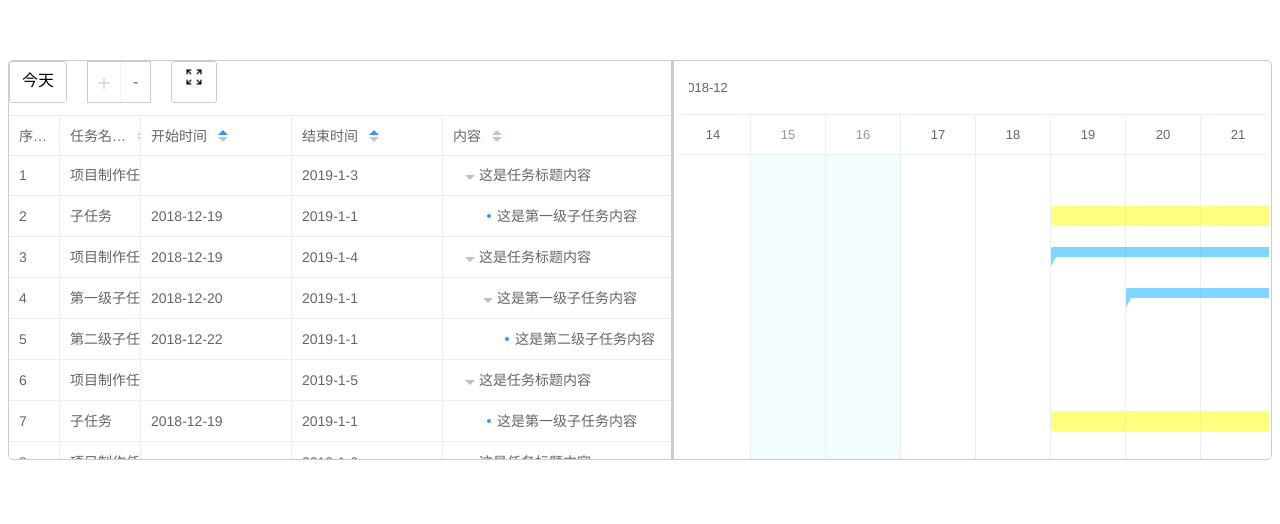
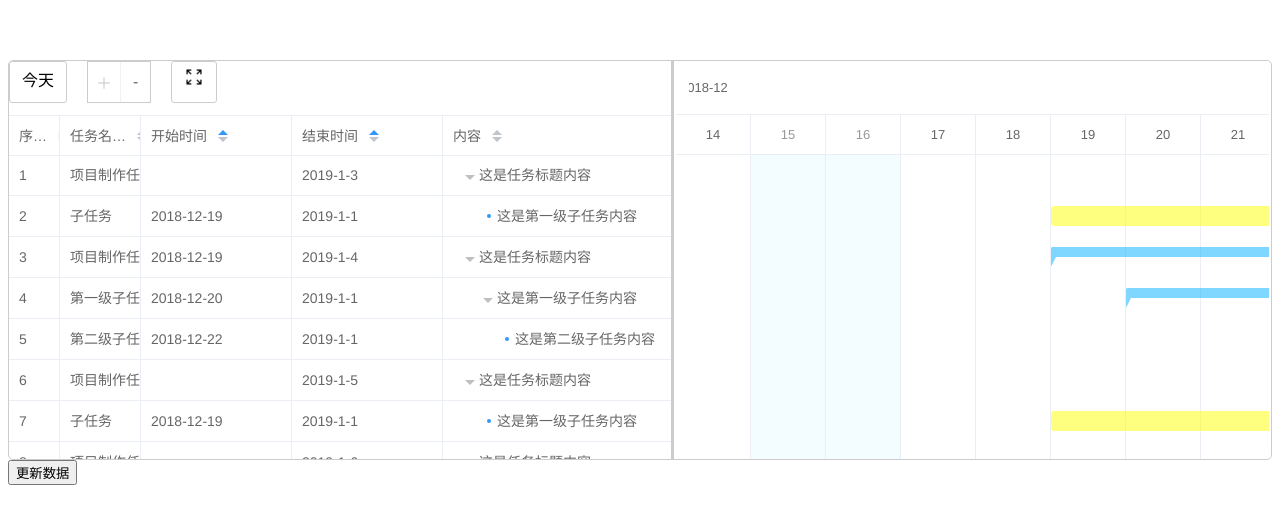
Before and after one commit to liuyinbin/gunter, a Vue app: page /#/ in a window 1280 px wide. Shown: the top 524 px of the page. Built offline with nearby package versions, Linux system fonts and the light colour scheme.

Commit message:
更新数据

```diff
--- a/src/components/gante_test/gante.vue
+++ b/src/components/gante_test/gante.vue
@@ -323,7 +323,8 @@
                 }else{
                     this.ganteData = JSON.parse(JSON.stringify(params.ganteData));
                 }
-                if(!params.openLoad){
+
+                if(!params.openLoad && mode){
                     this.showLoading = false
                     this.$nextTick(function () {
                         this.$refs.gante_gc.requestBol = false
@@ -340,6 +341,7 @@
                 if (current_date > this.end_time) {
                     this.end_time = current_date;
                 }
+
                 this.$nextTick(function () {
                     let data = this.$refs.gante_gc.init(this.time_mode);
                     number = 0;
--- a/src/components/gante_test/gante_test.vue
+++ b/src/components/gante_test/gante_test.vue
@@ -1,5 +1,8 @@
 <template>
-	<div class="gante">
+	<div>
+		<div class="gante">
+		</div>
+		<button @click="refresh" class="refresh">更新数据</button>
 	</div>
 </template>
 <script>
@@ -89,6 +92,11 @@
               children: 子任务数据
      */
 	export default{
+		data(){
+			return{
+				GANTT: null
+			}
+		},
 		mounted(){
 			let data=[
 						{
@@ -208,13 +216,14 @@
 								}
 							]
 						},]
-			this.$gante({
+			 this.$gante({
 				container:'.gante',
 				ganteData:data,
 				start_time:new Date('2018/12/15').getTime(),
 				end_time:new Date('2019/2/4').getTime(),
 				tabe_width:'calc(100% - 600px)',
 				open:true,
+				 openLoad:true,
 				height:'400px',
 				time_mode:1,
 				th_data:th_data,
@@ -227,8 +236,34 @@
 				onLoad(resolve){
 					resolve(false, loadData, new Date('2018/12/15').getTime(), new Date('2019/2/4').getTime())
 				}
-			})
+			}).then(data =>{
+				 this.GANTT = data;
+			 })
+
+
 		},
+		methods:{
+			refresh(){
+				let datas = [{
+					gunter_id:1,
+					params:{title:'项目制作任务',startTime:'',endTime:'2019-1-3',biaoti:'这是任务标题内容'},
+					start_time:0,
+					end_time:new Date(2019,0,3).getTime(),
+					level:1,
+					children:[
+						{
+							gunter_id:2,
+							params:{title:'子任务',startTime:'2018-12-19',endTime:'2019-1-1',biaoti:'这是第一级子任务内容'},
+							start_time:new Date(2018,11,19).getTime(),
+							end_time:new Date(2019,0,1).getTime(),
+							bg_color:'yellow',
+							level:2
+						}
+					]
+				}]
+				this.GANTT.init({ganteData: datas},false)
+			}
+		}
 	}
 </script>
 <style>
```
